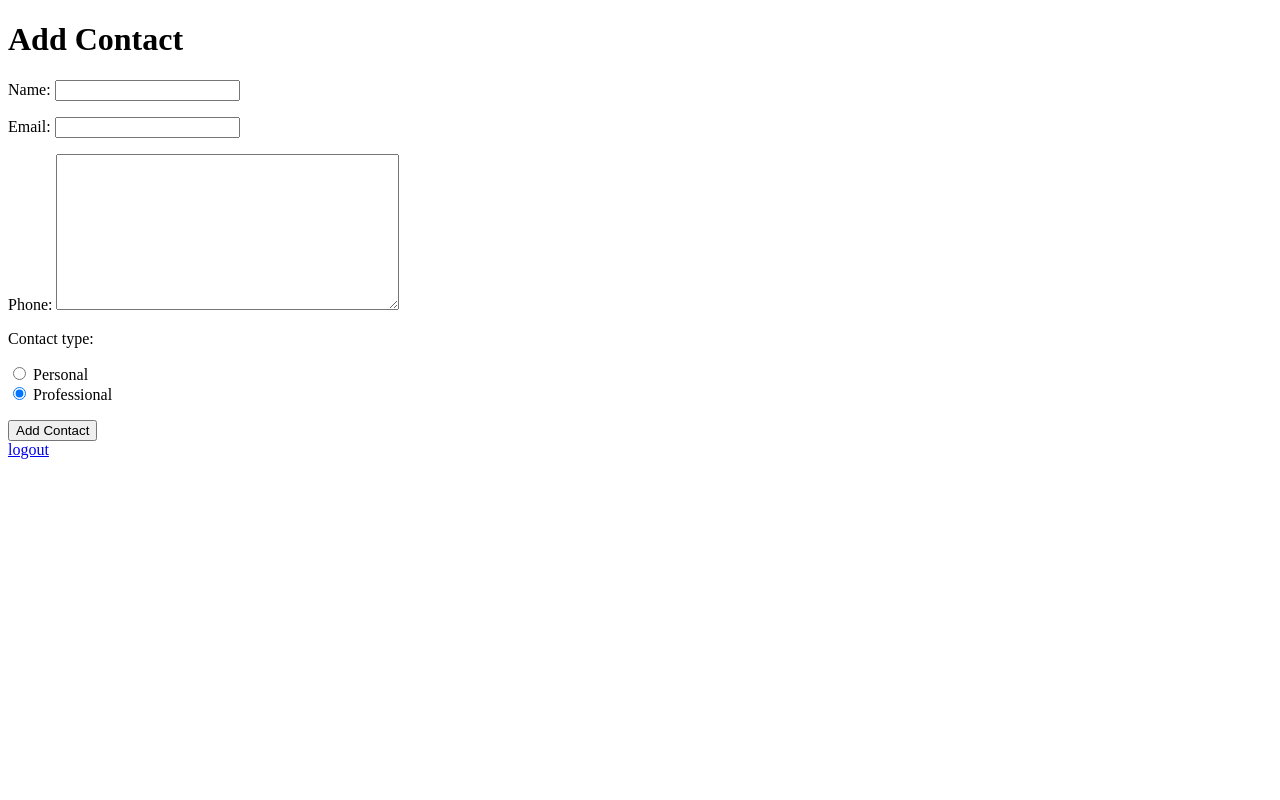
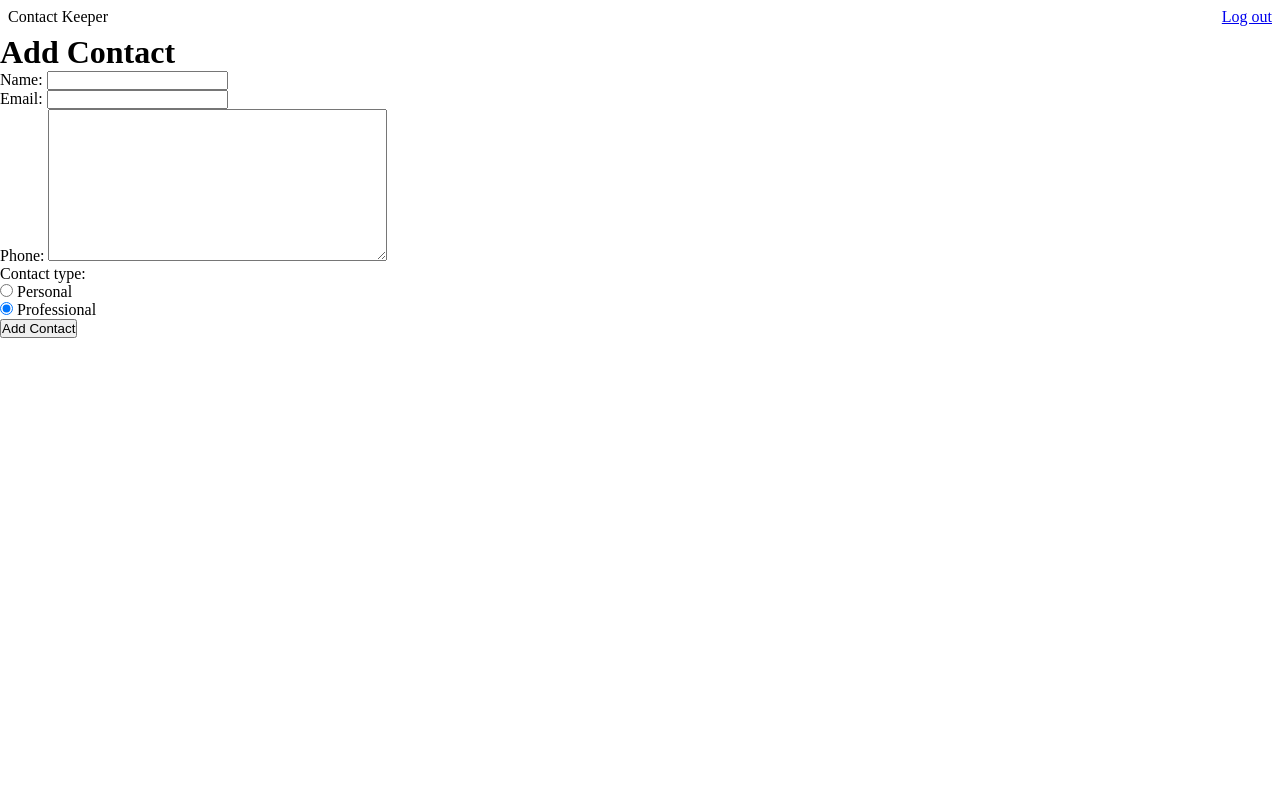
Before and after one commit to aemann2/contact_keeper, a Django app: page / in a window 1280 px wide. Run offline with Django 4.2, Linux system fonts and the light colour scheme; the visitor is signed in with stand-in values (Sample User, id 1).

Commit message:
added navbar

```diff
--- a/static/style.css
+++ b/static/style.css
@@ -1,3 +1,46 @@
+
+/* Globals */
+
+html {
+	box-sizing: border-box;
+}
+*,
+*:before,
+*:after {
+	box-sizing: inherit;
+}
+
+* {
+	margin: 0;
+	padding: 0;
+}
+
+body {
+	min-height: 100vh;
+	font-size: 100%;
+}
+
+button {
+	cursor: pointer;
+}
+
+nav {
+  list-style-type: none;
+  margin: 0;
+  padding: 0;
+}
+
+/* Main */
+
+.nav__wrapper {
+	display: flex;
+	justify-content: space-between;
+	padding:.5rem;
+}
+
+.nav__item {
+  display: inline;
+}
 
 .phone-field-ext, #id_phone_1 {
 	display: none;
--- a/templates/base.html
+++ b/templates/base.html
@@ -9,6 +9,7 @@
 	<link rel="stylesheet" type="text/css" href="{% static 'style.css' %} ">
 </head>
 <body>
+	{% include 'partials/_nav.html' %}
 	{% block content %}{% endblock content %}
 </body>
 </html>
--- a/templates/home.html
+++ b/templates/home.html
@@ -7,12 +7,9 @@
 <form action='/' method='post'>
 	{% csrf_token %}
 {{ contact_form.as_p }}
-<input type="submit" class="submit_btn btn label-success" value="Add Contact" />
+<button type="submit" class="submit_btn btn label-success">Add Contact</button>
 </form>
 </div>
-{% if user.is_authenticated %}
-	<a href="logout">logout</a>
-{% endif %}
 
 <script>
 	const phoneField = document.getElementById('id_phone_0')
--- /dev/null
+++ b/templates/partials/_nav.html
@@ -0,0 +1,23 @@
+{% load static %}
+<nav class='nav'>
+	<ul class='nav__wrapper'>
+		<li class='nav__item'>
+			<span class='nav__item__title'>Contact Keeper</span>
+		</li>
+		{% if not user.is_authenticated and 'login' not in request.path %}
+		<li class='nav__item'>
+			<a class='nav__item__link' href="/registration/login/">Log In</a>
+		</li>
+		{% endif %}
+		{% if not user.is_authenticated and 'signup' not in request.path %}
+		<li class='nav__item'>
+			<a class='nav__item__link' href="/registration/signup/">Sign Up</a>
+		</li>
+		{% endif %}
+		{% if user.is_authenticated %}
+			<li class='nav__item'>
+				<a class='nav__item__link' href="logout">Log out</a>
+			</li>
+		{% endif %}
+	</ul>
+</nav>
--- a/templates/registration/login.html
+++ b/templates/registration/login.html
@@ -28,7 +28,7 @@
 </tr>
 </table>
 
-<input type="submit" value="login">
+<button type="submit">Log In</button>
 <input type="hidden" name="next" value="{{ next }}">
 </form>
 
```
